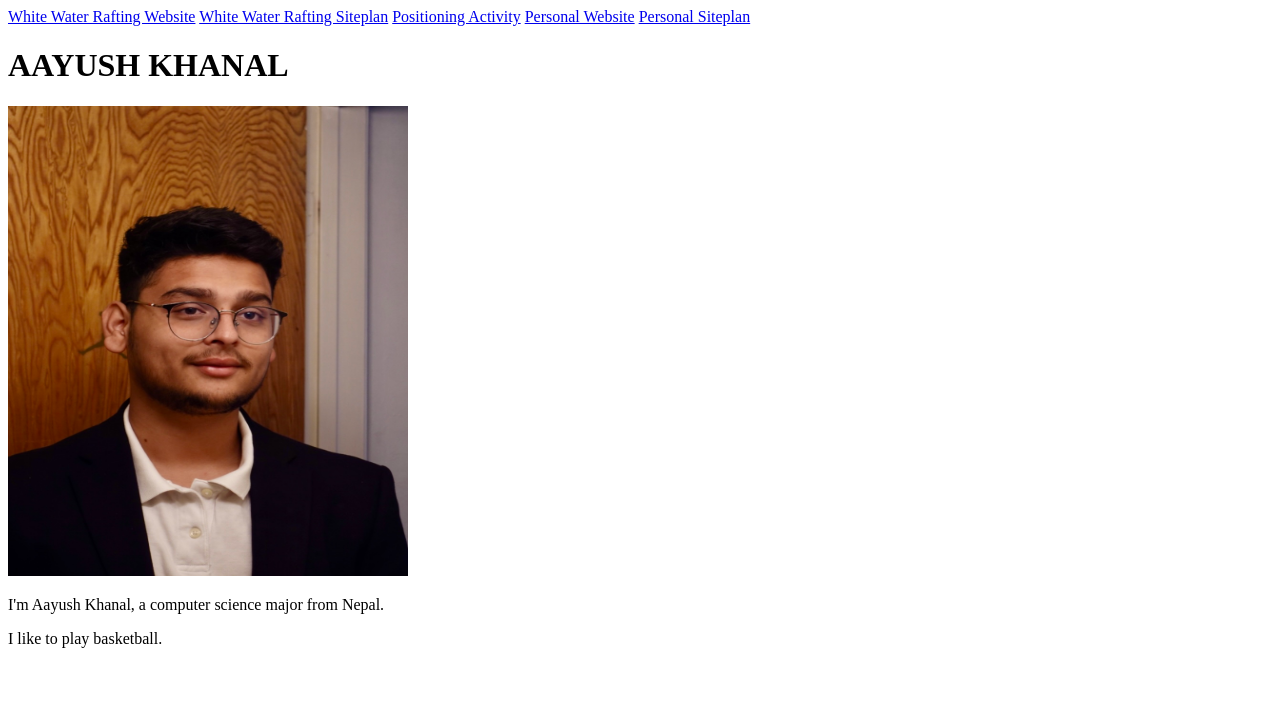
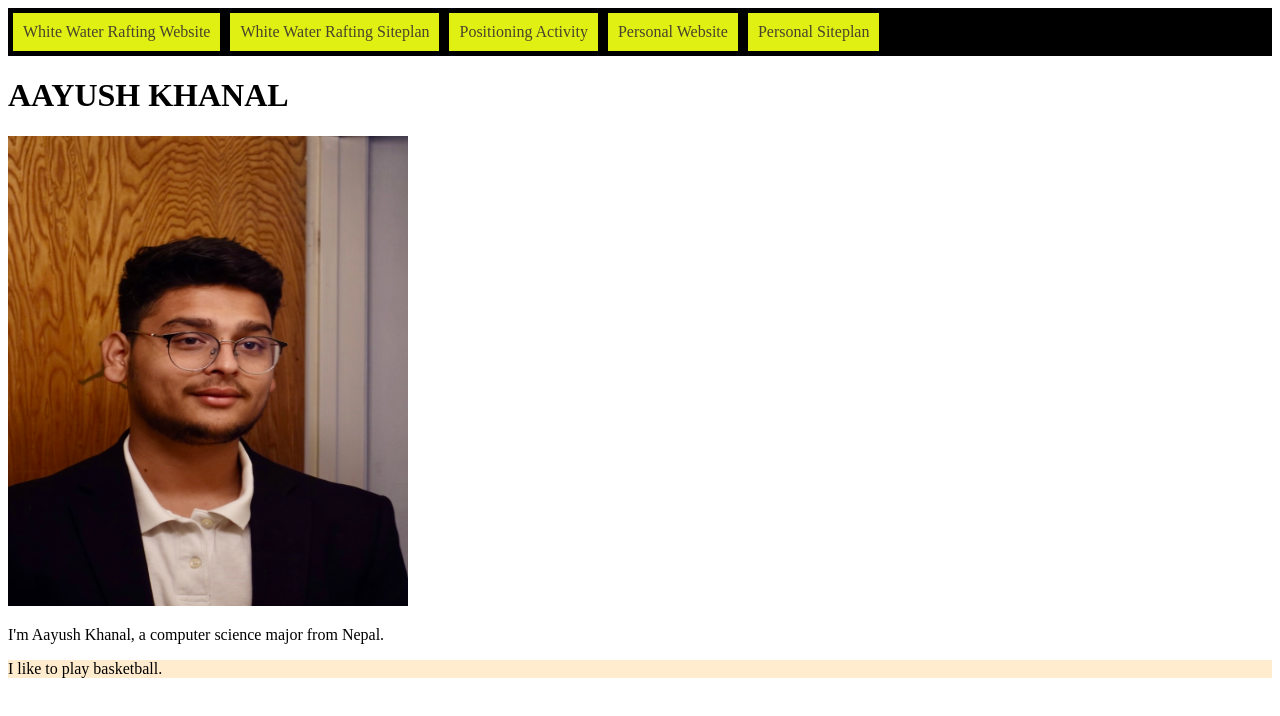
Before and after one commit to khanalaa/wdd130, a plain HTML site: page index.html in a window 1280 px wide. Drawn offline with Linux system fonts and the light colour scheme.

Commit message:
week03 classroom

```diff
--- a/index.html
+++ b/index.html
@@ -4,11 +4,12 @@
     <meta charset="UTF-8">
     <meta name="viewport" content="width=device-width, initial-scale=1.0">
     <title>WDD130 | Home</title>
+    <link href="portal.css" rel="stylesheet">
 </head>
 <body>
-    <nav>
+    <nav id="primary">
     <a href="wwr/index.html">White Water Rafting Website</a>
-    <a href="wwr/site-plan-rafting.html">White Water Rafting Siteplan</a>
+    <a class="new" href="wwr/site-plan-rafting.html">White Water Rafting Siteplan</a>
     <a href="positioning.html">Positioning Activity</a>
     <a href="#">Personal Website</a>
     <a href="#" <!--target="_blank"-->Personal Siteplan</a>
@@ -16,6 +17,6 @@
     <h1>AAYUSH KHANAL</h1>
     <img src="photo.jpg" alt="Image of me" width="400" height="470">
     <p>I'm Aayush Khanal, a computer science major from Nepal.</p>
-    <p>I like to play basketball.</p>
+    <p class="background">I like to play basketball.</p>
 </body>
 </html>
--- /dev/null
+++ b/portal.css
@@ -0,0 +1,24 @@
+a{
+    background-color: rgb(225, 240, 19);
+    color: rgb(71,68,43);
+    text-decoration: none;
+    padding: 10px;
+    margin: 5px;
+}
+
+nav{
+    display: flex;
+    background-color: bisque;
+}
+
+.background{
+    background-color: blanchedalmond;
+}
+
+#primary{
+    background-color: black;
+}
+
+.new:hover{
+    background-color: rgba(218, 110, 39, 0.857);
+}
```
Also changed, not shown: wwr/styles/index.html (added, +11 -0 lines).
